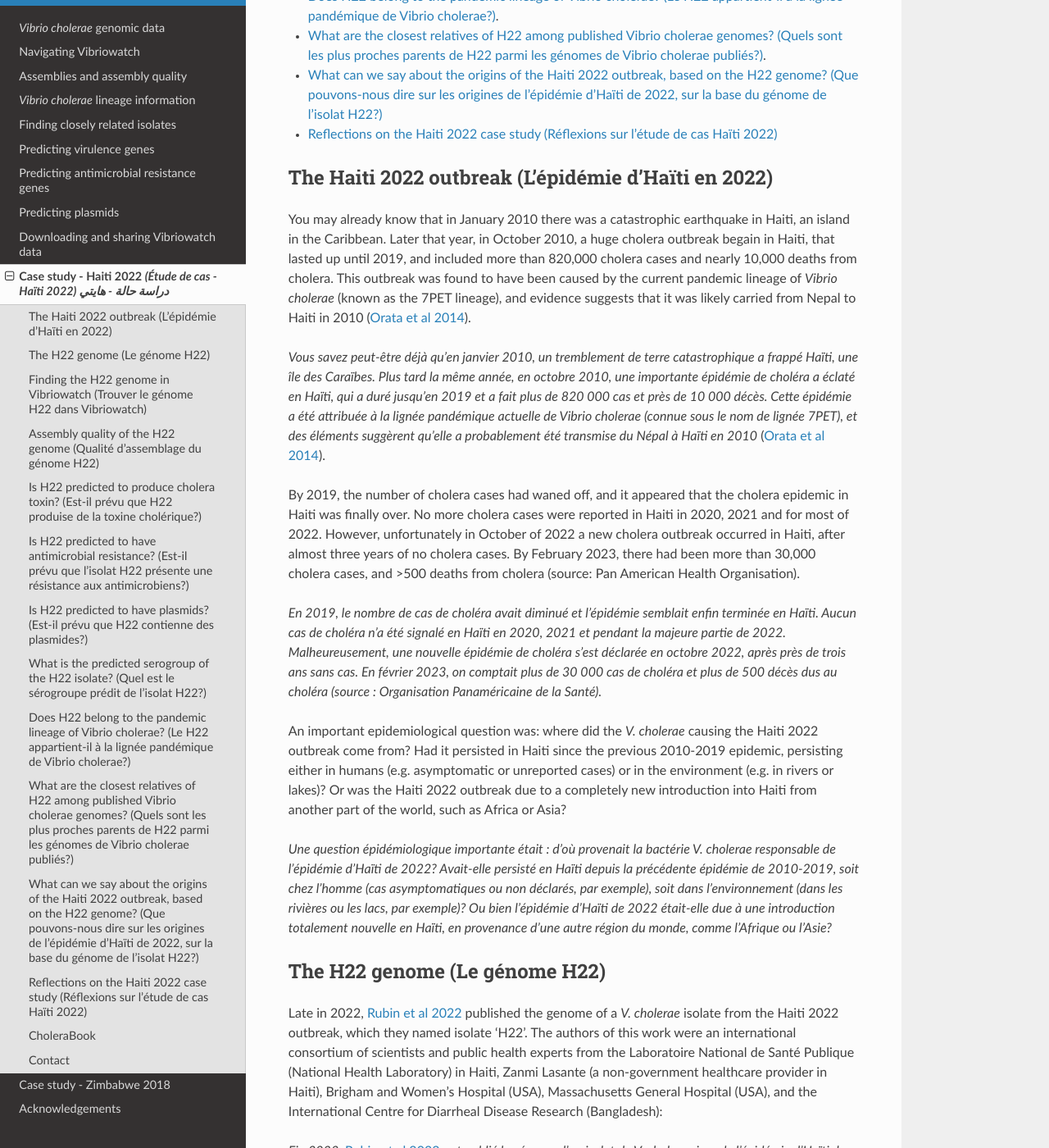
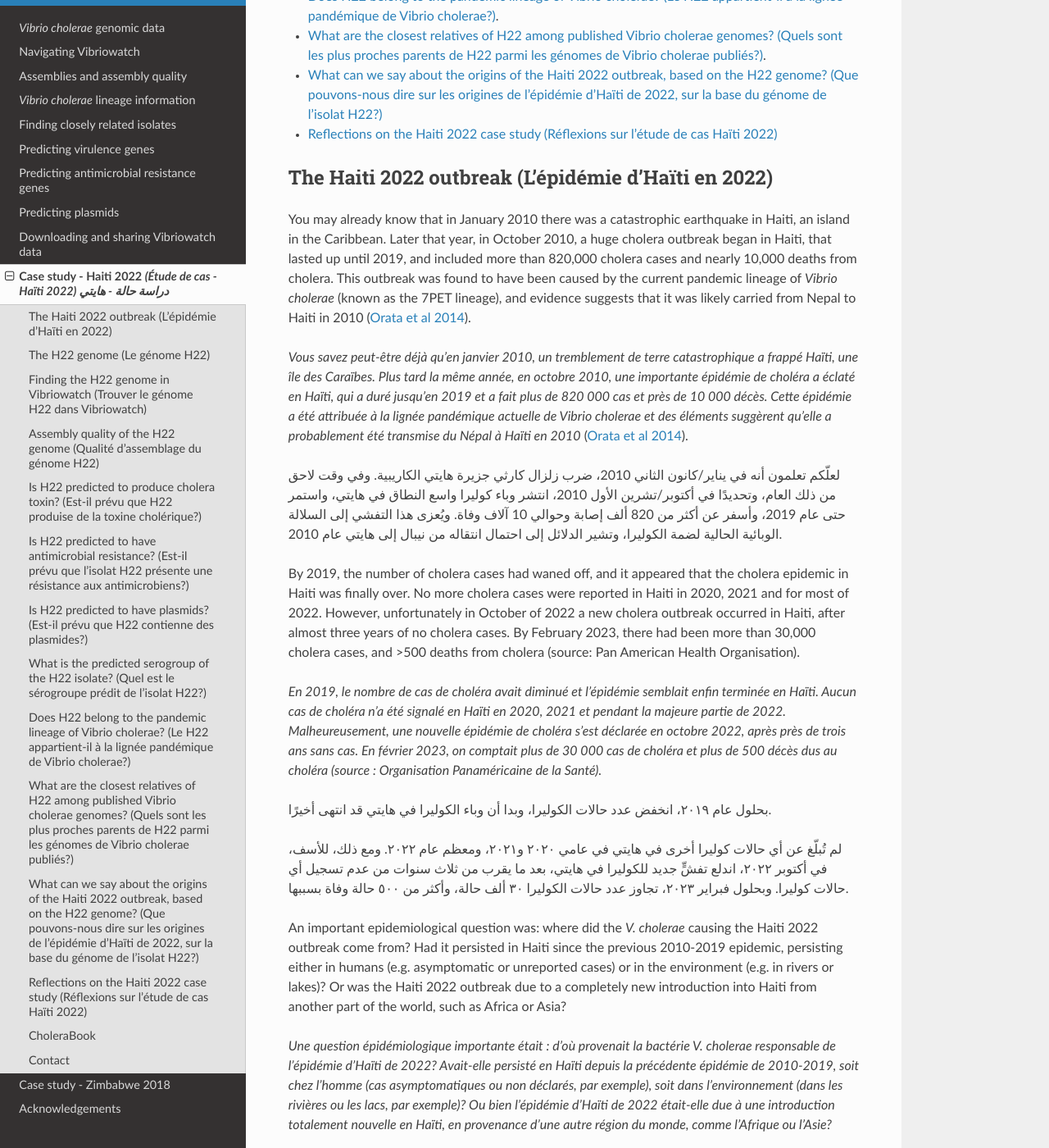
Before and after one commit to avrilcoghlan/vibriowatch, a Sphinx documentation site: the page built from docs/source/haiti.rst, in a window 1280 px wide and 1400 px high, scrolled down 1366 px. Shown: the whole window at 82% size. Built offline with Sphinx 7.4.7 and the Read the Docs theme 3.1.0, drawn with Linux system fonts in a browser that asks for light colours; some of the changed text lies outside the part shown.

Commit message:
Update haiti.rst

```diff
--- a/docs/source/haiti.rst
+++ b/docs/source/haiti.rst
@@ -41,15 +41,17 @@ The Haiti 2022 outbreak (L'épidémie d'Haïti en 2022)
 ----------------------------------------------------
 
 You may already know that in January 2010 there was a catastrophic earthquake in Haiti, an island in the Caribbean.
-Later that year, in October 2010, a huge cholera outbreak begain in Haiti, that lasted up until 2019, and included
+Later that year, in October 2010, a huge cholera outbreak began in Haiti, that lasted up until 2019, and included
 more than 820,000 cholera cases and nearly 10,000 deaths from cholera. This outbreak was found to have been caused
 by the current pandemic lineage of *Vibrio cholerae* (known as the 7PET lineage), and evidence suggests that it
 was likely carried from Nepal to Haiti in 2010 (`Orata et al 2014`_).
 
 *Vous savez peut-être déjà qu'en janvier 2010, un tremblement de terre catastrophique a frappé Haïti, une île des Caraïbes.
-Plus tard la même année, en octobre 2010, une importante épidémie de choléra a éclaté en Haïti, qui a duré jusqu'en 2019 et a fait plus de 820 000 cas et près de 10 000 décès. Cette épidémie a été attribuée à la lignée pandémique actuelle de Vibrio cholerae (connue sous le nom de lignée 7PET), et des éléments suggèrent qu'elle a probablement été transmise du Népal à Haïti en 2010* (`Orata et al 2014`_).
+Plus tard la même année, en octobre 2010, une importante épidémie de choléra a éclaté en Haïti, qui a duré jusqu'en 2019 et a fait plus de 820 000 cas et près de 10 000 décès. Cette épidémie a été attribuée à la lignée pandémique actuelle de Vibrio cholerae et des éléments suggèrent qu'elle a probablement été transmise du Népal à Haïti en 2010* (`Orata et al 2014`_).
 
 .. _Orata et al 2014: https://pubmed.ncbi.nlm.nih.gov/24699938/
+
+لعلّكم تعلمون أنه في يناير/كانون الثاني 2010، ضرب زلزال كارثي جزيرة هايتي الكاريبية. وفي وقت لاحق من ذلك العام، وتحديدًا في أكتوبر/تشرين الأول 2010، انتشر وباء كوليرا واسع النطاق في هايتي، واستمر حتى عام 2019، وأسفر عن أكثر من 820 ألف إصابة وحوالي 10 آلاف وفاة. ويُعزى هذا التفشي إلى السلالة الوبائية الحالية لضمة الكوليرا، وتشير الدلائل إلى احتمال انتقاله من نيبال إلى هايتي عام 2010.
 
 By 2019, the number of cholera cases had waned off, and it appeared that the cholera epidemic in Haiti was finally over.
 No more cholera cases were reported in Haiti in 2020, 2021 and for most of 2022. However, unfortunately in October of 2022 a new cholera outbreak
@@ -58,12 +60,20 @@ cholera cases, and >500 deaths from cholera (source: Pan American Health Organis
 
 *En 2019, le nombre de cas de choléra avait diminué et l'épidémie semblait enfin terminée en Haïti. Aucun cas de choléra n'a été signalé en Haïti en 2020, 2021 et pendant la majeure partie de 2022. Malheureusement, une nouvelle épidémie de choléra s'est déclarée en octobre 2022, après près de trois ans sans cas. En février 2023, on comptait plus de 30 000 cas de choléra et plus de 500 décès dus au choléra (source : Organisation Panaméricaine de la Santé).*
 
+بحلول عام ٢٠١٩، انخفض عدد حالات الكوليرا، وبدا أن وباء الكوليرا في هايتي قد انتهى أخيرًا.
+
+لم تُبلّغ عن أي حالات كوليرا أخرى في هايتي في عامي ٢٠٢٠ و٢٠٢١، ومعظم عام ٢٠٢٢. ومع ذلك، للأسف، في أكتوبر ٢٠٢٢، اندلع تفشٍّ جديد للكوليرا في هايتي، بعد ما يقرب من ثلاث سنوات من عدم تسجيل أي حالات كوليرا. وبحلول فبراير ٢٠٢٣، تجاوز عدد حالات الكوليرا ٣٠ ألف حالة، وأكثر من ٥٠٠ حالة وفاة بسببها.
+
 An important epidemiological question was: where did the *V. cholerae* causing the Haiti 2022 outbreak come from?
 Had it persisted in Haiti since the previous 2010-2019 epidemic, persisting either in humans (e.g. asymptomatic or unreported cases)
 or in the environment (e.g. in rivers or lakes)? Or was the Haiti 2022 outbreak due to a completely new introduction into Haiti from another
 part of the world, such as Africa or Asia?
 
 *Une question épidémiologique importante était : d’où provenait la bactérie V. cholerae responsable de l’épidémie d’Haïti de 2022? Avait-elle persisté en Haïti depuis la précédente épidémie de 2010-2019, soit chez l’homme (cas asymptomatiques ou non déclarés, par exemple), soit dans l’environnement (dans les rivières ou les lacs, par exemple)? Ou bien l’épidémie d’Haïti de 2022 était-elle due à une introduction totalement nouvelle en Haïti, en provenance d’une autre région du monde, comme l’Afrique ou l’Asie?*
+
+كان أحد الأسئلة الوبائية المهمة هو: من أين جاءت ضمة الكوليرا التي تسببت في تفشي المرض في هايتي عام ٢٠٢٢؟
+
+هل استمرت في هايتي منذ وباء ٢٠١٠-٢٠١٩ السابق، سواءً في البشر (مثل الحالات غير المصحوبة بأعراض أو غير المبلغ عنها) أو في البيئة (مثل الأنهار أو البحيرات)؟ أم أن تفشي المرض في هايتي عام ٢٠٢٢ كان نتيجة دخول جديد تمامًا إلى هايتي من منطقة أخرى من العالم، مثل أفريقيا أو آسيا؟
 
 The H22 genome (Le génome H22)
 ------------------------------
```
